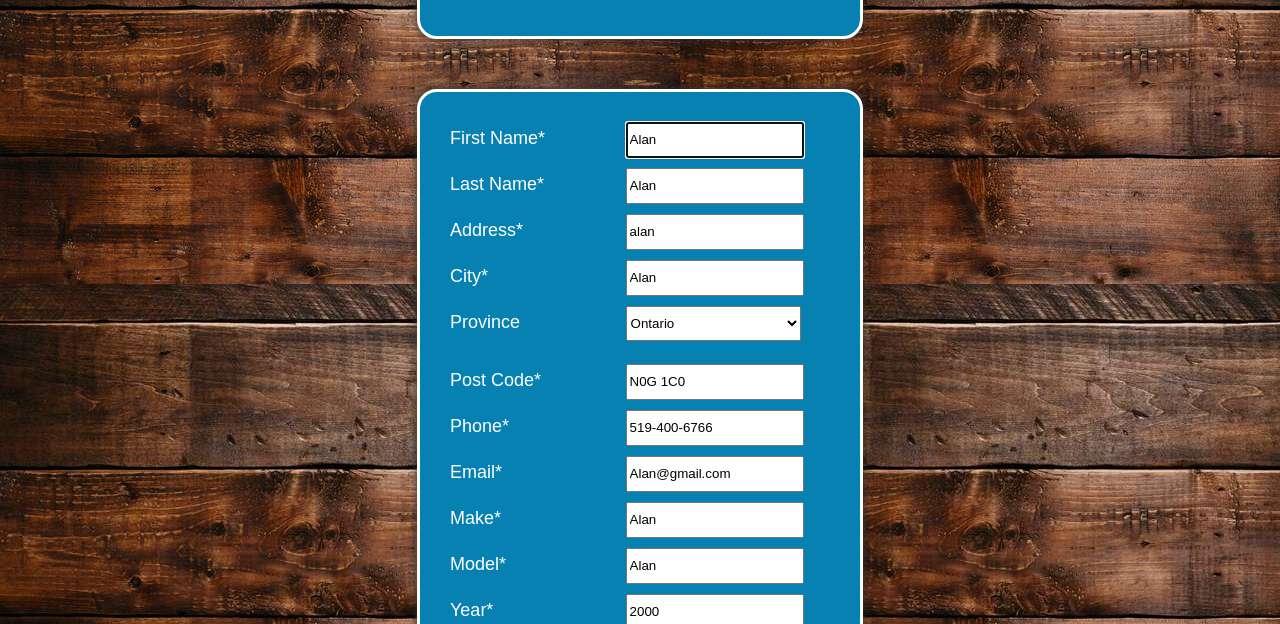
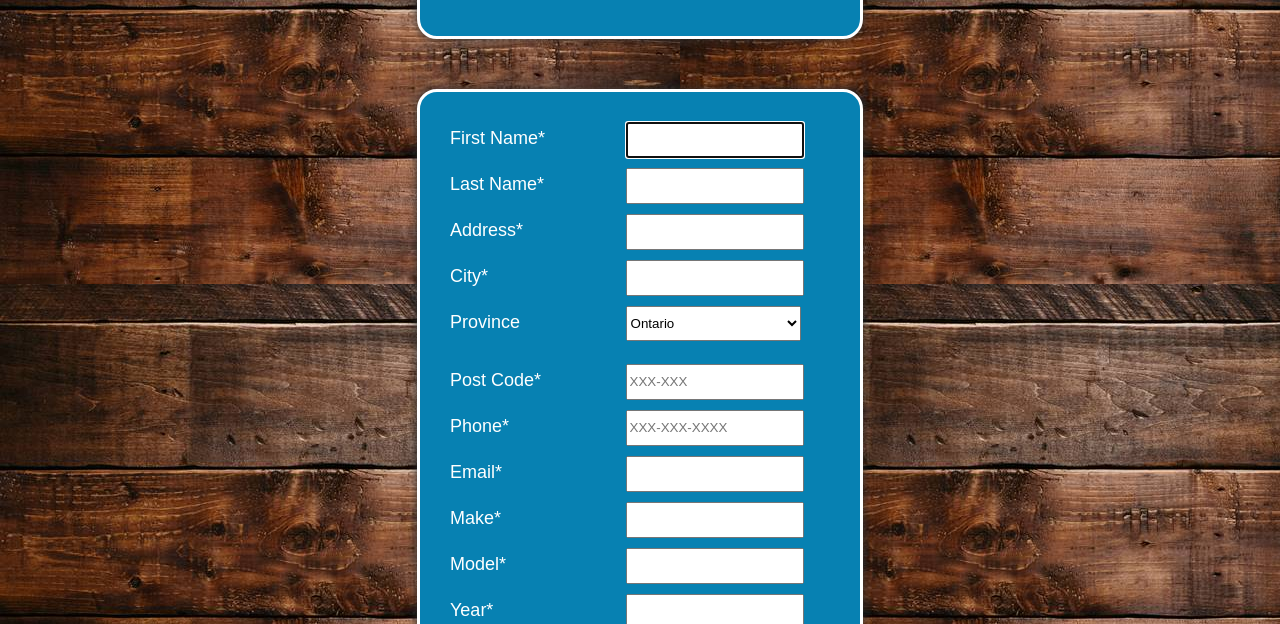
Before and after one commit to silvrstrikr/A3, a plain HTML site: page pages/enterInfo.html in a window 1280 px wide. Shown: the part 176-800 px from the top of the page. Drawn offline with Linux system fonts and the light colour scheme.

Commit message:
Final Commit

```diff
--- a/main.js
+++ b/main.js
@@ -31,7 +31,7 @@ function DisplayData()
 
     localStorage.setItem(make + "," + model + "," + year, MyOutput);
 
-    MyOutput += `<a href="http://localhost/A3/pages/index.html" class="button">Go Home</button>`;
+    MyOutput += `<a id="goHome2" href="http://localhost/A3/pages/index.html" class="button">Go Home</button>`;
    return MyOutput;
 
 }
@@ -130,7 +130,7 @@ function findCars(){
             temp = vals[i].split(",");
             output +=
             `
-                <li><a href=http://www.jdpower.com/cars/${temp[0]}/${temp[1]}/${temp[2]}>${localStorage.getItem(vals[i])}</a></li>
+                <li name="${i}" id="${i}"><a href=http://www.jdpower.com/cars/${temp[0]}/${temp[1]}/${temp[2]}>${localStorage.getItem(vals[i])}</a></li>
             `;
         }
     }else{
@@ -140,7 +140,7 @@ function findCars(){
             if(document.getElementById("model").value == temp[1]){
                 output +=
                 `
-                    <li><a href=http://www.jdpower.com/cars/${temp[0]}/${temp[1]}/${temp[2]}>${localStorage.getItem(vals[i])}</a></li>
+                    <li ><a name="${i}" id="${i}" href=http://www.jdpower.com/cars/${temp[0]}/${temp[1]}/${temp[2]}>${localStorage.getItem(vals[i])}</a></li>
                 `;
             }
 
--- a/pages/enterInfo.html
+++ b/pages/enterInfo.html
@@ -13,16 +13,16 @@
     </div>
     <form name="myForm" id="myForm" action="" method="POST" onsubmit="return Validate();">
         <label for="firstName">First Name*</label>
-        <input value="Alan" class="Text" id="firstName" required autofocus autocapitalize="words"><br>
+        <input class="Text" id="firstName" name="firstName" autofocus autocapitalize="words"><br>
 
         <label for="lastName">Last Name*</label>
-        <input value="Alan" class="Text" id="lastName" required autocapitalize="words"><br>
+        <input class="Text" id="lastName" autocapitalize="words"><br>
 
         <label for="address">Address*</label>
-        <input value="alan" class="Text" id="address" required><br/>
+        <input class="Text" id="address"><br/>
 
         <label for="city">City*</label>
-        <input value="Alan" class="Text" id="city" required><br/>
+        <input class="Text" id="city"><br/>
 
         <label>Province</label>
         <select class="Text" id="province" name="province">
@@ -42,25 +42,25 @@
         </select><br/><br/>
 
         <label for="postcode">Post Code*</label>
-        <input value="N0G 1C0" class="postcode" id="postcode" required placeholder="XXX-XXX"><br/>
+        <input class="postcode" id="postcode" placeholder="XXX-XXX"><br/>
 
         <label for="phone">Phone*</label>
-        <input value="519-400-6766" class="Number" id="phone" required placeholder="XXX-XXX-XXXX"><br/>
+        <input class="Number" id="phone" placeholder="XXX-XXX-XXXX"><br/>
 
         <label for="email">Email*</label>
-        <input value="Alan@gmail.com" class="Text" id="email" required><br/>
+        <input class="Text" id="email"><br/>
 
         <label for="make">Make*</label>
-        <input value="Alan" class="Text" id="make" required autofocus autocapitalize="words"><br>
+        <input class="Text" id="make" autofocus autocapitalize="words"><br>
 
         <label for="model">Model*</label>
-        <input value="Alan" class="Text" id="model" required autofocus autocapitalize="words"><br>
+        <input class="Text" id="model" autofocus autocapitalize="words"><br>
 
         <label for="year">Year*</label>
-        <input value="2000" class="Number" id="year" required autofocus autocapitalize="words"><br>
+        <input class="Number" id="year" autofocus autocapitalize="words"><br>
 
-        <input type="submit" value="Place Order">
-        <a href="http://localhost/A3/pages/index.html" class="button">Go Home</a>
+        <input id="submit" type="submit" value="Add Car">
+        <a id="goHome" href="http://localhost/A3/pages/index.html" class="button">Go Home</a>
 
     </form>
 
```
Also changed, not shown: pages/index.html (+2 -2 lines), pages/search.html (+2 -2 lines).
